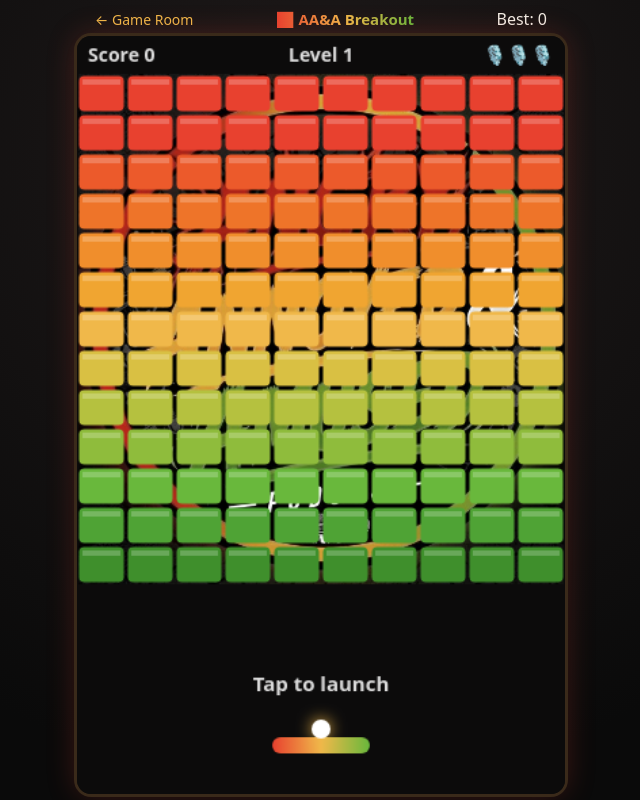
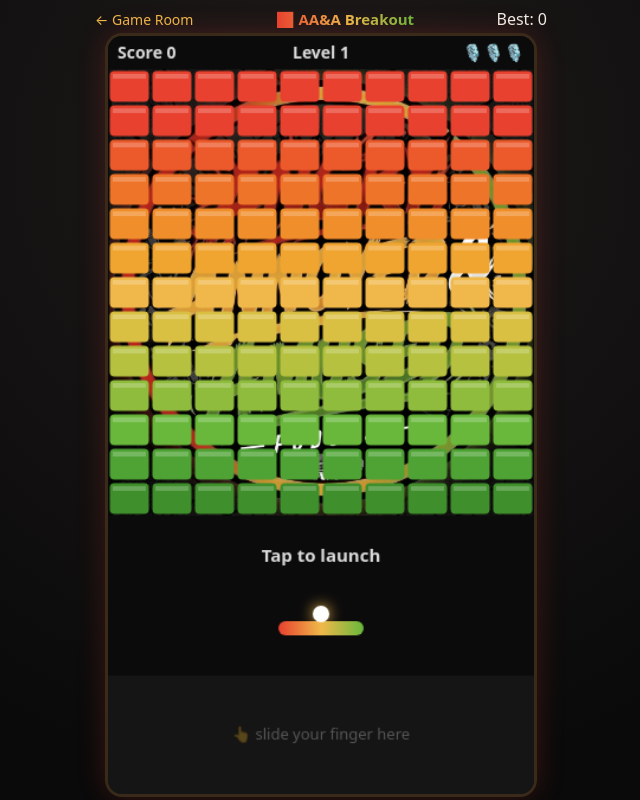
Before and after one commit to jonniejett/jonniejett.github.io, a plain HTML site: page breakout/index.html in a window 1280 px wide. Both pictures are taken after a click on the button "Start". Shown: the whole page, without its empty margins (319-959 px from the left). Drawn offline with Linux system fonts and the light colour scheme.

Commit message:
Breakout: raise paddle and add a finger zone below it
Co-Authored-By: Claude Opus 5.5 <noreply@anthropic.com>
Claude-Session: https://claude.ai/code/session_01DebnU54e928Q6VKz9nN3zt

```diff
--- a/breakout/index.html
+++ b/breakout/index.html
@@ -12,7 +12,7 @@ html,body{margin:0;height:100%;background:radial-gradient(circle at 50% 20%,#1f1
 .top a{color:#f0b84a;text-decoration:none;font-size:14px}
 .top b{font-size:15px;background:linear-gradient(90deg,#e8412f,#f0b84a,#69b83c);-webkit-background-clip:text;background-clip:text;color:transparent}
 .stage{position:relative;flex:1;width:100%;display:flex;justify-content:center;min-height:0}
-canvas{height:100%;max-width:100%;aspect-ratio:9/14;border-radius:14px;box-shadow:0 0 0 3px #3a2a1a,0 0 30px rgba(232,65,47,.25);touch-action:none;background:#111}
+canvas{height:100%;max-width:100%;aspect-ratio:9/16;border-radius:14px;box-shadow:0 0 0 3px #3a2a1a,0 0 30px rgba(232,65,47,.25);touch-action:none;background:#111}
 .overlay{position:absolute;inset:0;display:flex;align-items:center;justify-content:center;pointer-events:none}
 .panel{pointer-events:auto;background:rgba(12,10,10,.92);border:2px solid #f0b84a;border-radius:16px;padding:20px;max-width:320px;text-align:center}
 .panel h2{margin:0 0 6px;font-size:26px;line-height:1.15}
@@ -26,7 +26,7 @@ canvas{height:100%;max-width:100%;aspect-ratio:9/14;border-radius:14px;box-shado
 <div class="wrap">
   <div class="top"><a href="https://jonniejett.github.io/">← Game Room</a><b>🧱 AA&amp;A Breakout</b><span id="hi">Best: 0</span></div>
   <div class="stage">
-    <canvas id="c" width="360" height="560"></canvas>
+    <canvas id="c" width="360" height="640"></canvas>
     <div class="overlay" id="ov"><div class="panel" id="panel">
       <h2><span class="r">Angry,</span> <span class="y">Annoyed</span> &amp; <span class="g">Amused</span><br>Breakout</h2>
       <p>Smash the bricks to uncover the podcast logo hiding behind them!</p>
@@ -38,7 +38,7 @@ canvas{height:100%;max-width:100%;aspect-ratio:9/14;border-radius:14px;box-shado
 </div>
 <script>
 const cv=document.getElementById('c'),ctx=cv.getContext('2d');
-const W=360,H=560,COLS=10,ROWS=13,TOP=28,BW=W/COLS,BH=29,PW0=72;
+const W=360,H=640,PY=500,COLS=10,ROWS=13,TOP=28,BW=W/COLS,BH=29,PW0=72;
 const logo=new Image();logo.src='logo.jpg?v=1';
 const ROWCOL=['#e8412f','#e8412f','#ec5a2b','#ee7429','#f08e2c','#f0a531','#f0b84a','#d9c043','#b5c13f','#8fbc3c','#69b83c','#4fa335','#3f8f2c'];
 const store={get(k,d){try{const v=localStorage.getItem('bo_'+k);return v?JSON.parse(v):d}catch(e){return d}},set(k,v){try{localStorage.setItem('bo_'+k,JSON.stringify(v))}catch(e){}}};
@@ -49,7 +49,7 @@ function newWall(){bricks=[];for(let r=0;r<ROWS;r++)for(let c=0;c<COLS;c++){
   const tough=level>1&&(r<2||Math.random()<.08*level);
   bricks.push({x:c*BW,y:TOP+r*BH,r,c,hp:tough?2:1,a:1,alive:true})}reveal=0}
 function newBall(){const sp=4.2+level*.5;const a=-Math.PI/2+(Math.random()-.5)*.8;ball={x:paddle.x,y:paddle.y-12,vx:Math.cos(a)*sp,vy:Math.sin(a)*sp,r:7,stuck:true,sp}}
-function startGame(){level=1;lives=3;score=0;parts=[];paddle={x:W/2,y:H-36,w:PW0};newWall();newBall();state='play';ov.classList.add('hidden')}
+function startGame(){level=1;lives=3;score=0;parts=[];paddle={x:W/2,y:PY,w:PW0};newWall();newBall();state='play';ov.classList.add('hidden')}
 function nextLevel(){level++;parts=[];paddle.w=Math.max(50,PW0-(level-1)*5);newWall();newBall();state='play';ov.classList.add('hidden')}
 
 function update(dt){
@@ -74,7 +74,7 @@ function update(dt){
         if(ox<oy)ball.vx*=-1;else ball.vy*=-1;
         b.hp--;if(b.hp<=0){b.alive=false;score+=10*level;burst(b)}else score+=5;
         break}}
-    if(ball.y>H+20){lives--;if(lives<=0){gameOver();return}newBall();return}
+    if(ball.y>PY+45){lives--;if(lives<=0){gameOver();return}newBall();return}
   }
   if(bricks.every(b=>!b.alive)){state='won';setTimeout(()=>showPanel(`<h2>Level ${level} cleared! 🎉</h2><p>You uncovered the whole logo!</p><p style="font-size:20px"><b>${score}</b> points</p><button id="go">Level ${level+1} ▶</button>`,nextLevel),1800)}
 }
@@ -97,10 +97,11 @@ function draw(){
   const g=ctx.createLinearGradient(paddle.x-paddle.w/2,0,paddle.x+paddle.w/2,0);g.addColorStop(0,'#e8412f');g.addColorStop(.5,'#f0b84a');g.addColorStop(1,'#69b83c');
   ctx.fillStyle=g;rr(paddle.x-paddle.w/2,paddle.y-6,paddle.w,12,6);ctx.fill();
   ctx.fillStyle='#fff';ctx.shadowColor='#f0b84a';ctx.shadowBlur=12;ctx.beginPath();ctx.arc(ball.x,ball.y,ball.r,0,7);ctx.fill();ctx.shadowBlur=0;
+  ctx.fillStyle='rgba(255,255,255,.04)';ctx.fillRect(0,PY+40,W,H-PY-40);ctx.fillStyle='rgba(255,255,255,.28)';ctx.font='13px system-ui,sans-serif';ctx.textAlign='center';ctx.textBaseline='middle';ctx.fillText('👆 slide your finger here',W/2,PY+40+(H-PY-40)/2);
   ctx.fillStyle='#ddd';ctx.font='bold 14px system-ui,sans-serif';ctx.textBaseline='middle';ctx.textAlign='left';ctx.fillText('Score '+score,8,15);
   ctx.textAlign='center';ctx.fillText('Level '+level,W/2,15);
   ctx.textAlign='right';ctx.fillText('🎙️'.repeat(Math.max(0,lives)),W-8,15);
-  if(state==='play'&&ball.stuck){ctx.fillStyle='rgba(255,255,255,.85)';ctx.textAlign='center';ctx.font='bold 15px system-ui,sans-serif';ctx.fillText('Tap to launch',W/2,H-80)}
+  if(state==='play'&&ball.stuck){ctx.fillStyle='rgba(255,255,255,.85)';ctx.textAlign='center';ctx.font='bold 15px system-ui,sans-serif';ctx.fillText('Tap to launch',W/2,PY-60)}
 }
 function loop(ts){const dt=last?Math.min((ts-last)/16.67,3):1;last=ts;if(state==='play')update(dt);if(bricks)draw();requestAnimationFrame(loop)}
 
@@ -115,7 +116,7 @@ cv.addEventListener('mousemove',e=>{targetX=toX(e.clientX)});
 cv.addEventListener('mousedown',launch);
 document.addEventListener('keydown',e=>{keys[e.key]=true;if(e.key==='ArrowLeft'||e.key==='ArrowRight'){targetX=null;e.preventDefault()}if(e.key===' '){launch();e.preventDefault()}});
 document.addEventListener('keyup',e=>{keys[e.key]=false});
-level=1;lives=3;score=0;parts=[];paddle={x:W/2,y:H-36,w:PW0};newWall();newBall();requestAnimationFrame(loop);
+level=1;lives=3;score=0;parts=[];paddle={x:W/2,y:PY,w:PW0};newWall();newBall();requestAnimationFrame(loop);
 </script>
 </body>
 </html>
```
